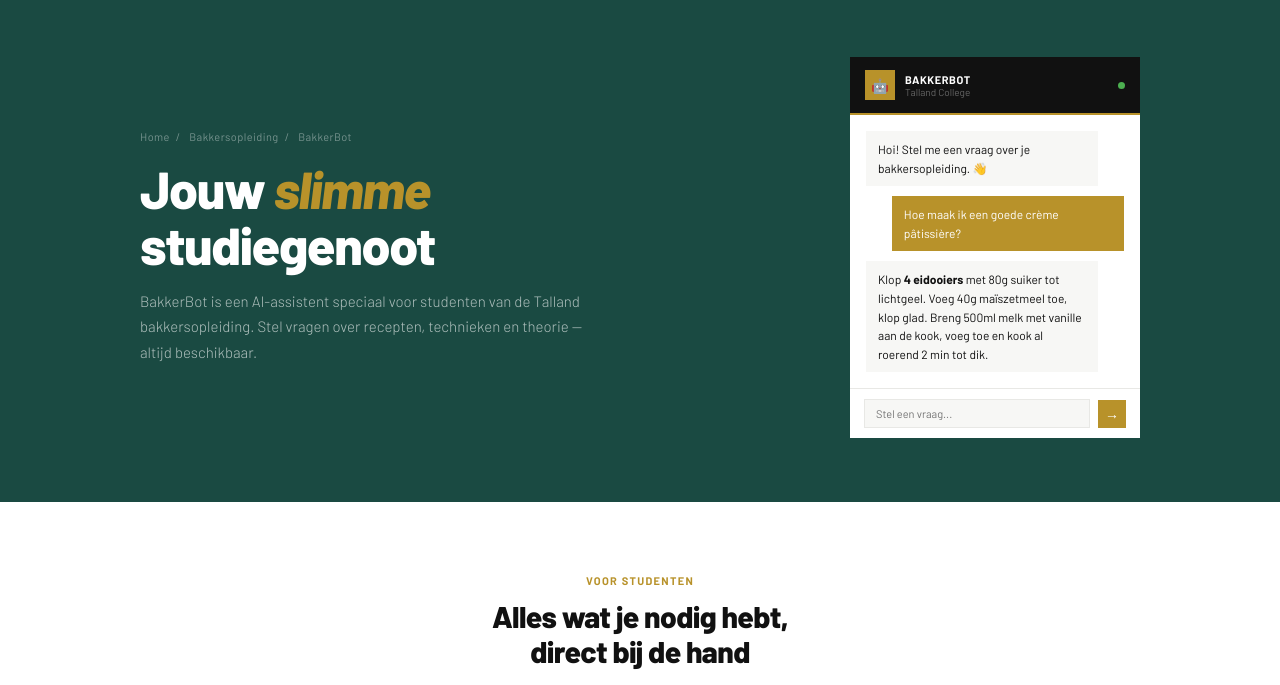
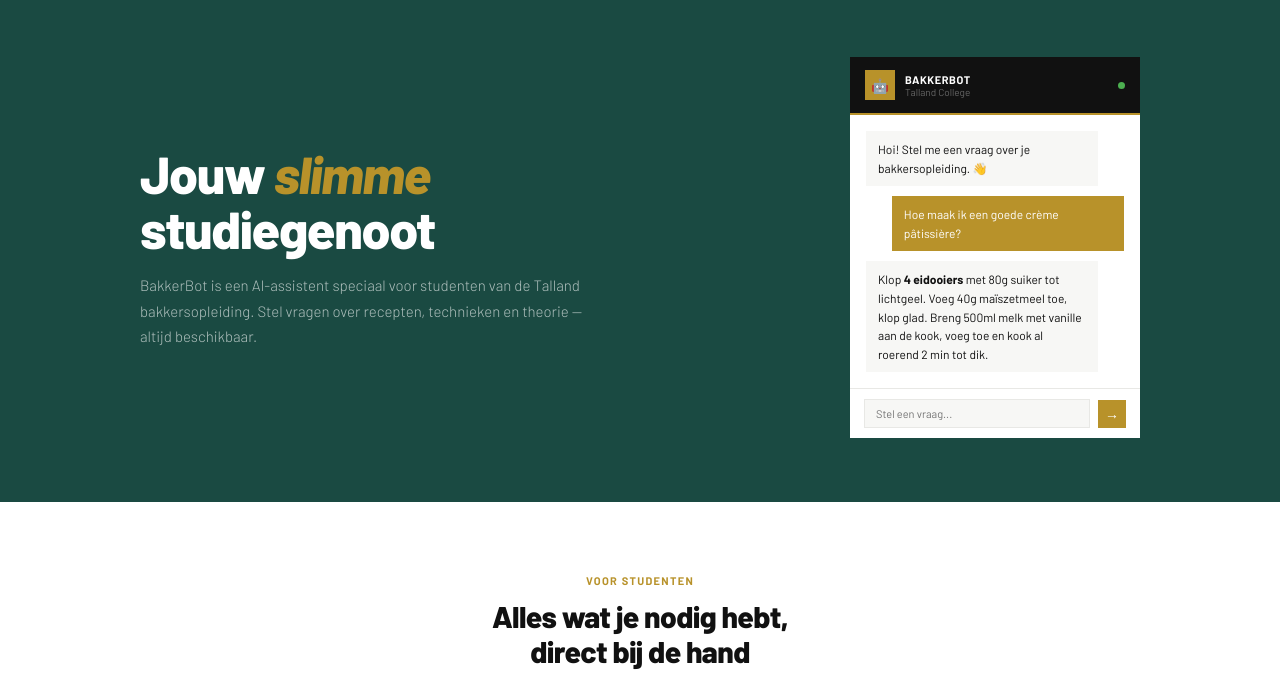
Before and after one commit to Git-Dominik/bakkerai, a website: page public/index.html in a window 1280 px wide. Shown: the part 67-752 px from the top of the page. Drawn offline with Linux system fonts and the light colour scheme.

Commit message:
chore: remove breadcrumbs

```diff
--- a/public/css/hero.css
+++ b/public/css/hero.css
@@ -10,22 +10,6 @@
     grid-template-columns: 1fr auto;
     align-items: center;
     gap: 48px
-}
-
-.hero-breadcrumb {
-    font-size: 11px;
-    color: rgba(255, 255, 255, .4);
-    margin-bottom: 18px;
-    letter-spacing: .04em
-}
-
-.hero-breadcrumb a {
-    color: rgba(255, 255, 255, .4);
-    text-decoration: none
-}
-
-.hero-breadcrumb span {
-    margin: 0 6px
 }
 
 .hero-title {
--- a/public/css/home.css
+++ b/public/css/home.css
@@ -140,22 +140,6 @@
       grid-template-columns: 1fr auto;
       align-items: center;
       gap: 48px
-  }
-
-  .hero-breadcrumb {
-      font-size: 11px;
-      color: rgba(255, 255, 255, .4);
-      margin-bottom: 18px;
-      letter-spacing: .04em
-  }
-
-  .hero-breadcrumb a {
-      color: rgba(255, 255, 255, .4);
-      text-decoration: none
-  }
-
-  .hero-breadcrumb span {
-      margin: 0 6px
   }
 
   .hero-title {
--- a/public/index.html
+++ b/public/index.html
@@ -41,11 +41,6 @@
         <div class="hero-banner">
             <div class="hero-inner">
                 <div>
-                    <div class="hero-breadcrumb">
-                        <a href="/">Home</a><span>/</span>
-                        <a href="#">Bakkersopleiding</a><span>/</span>
-                        BakkerBot
-                    </div>
                     <h1 class="hero-title">
                         Jouw <em>slimme</em><br />studiegenoot
                     </h1>
```
